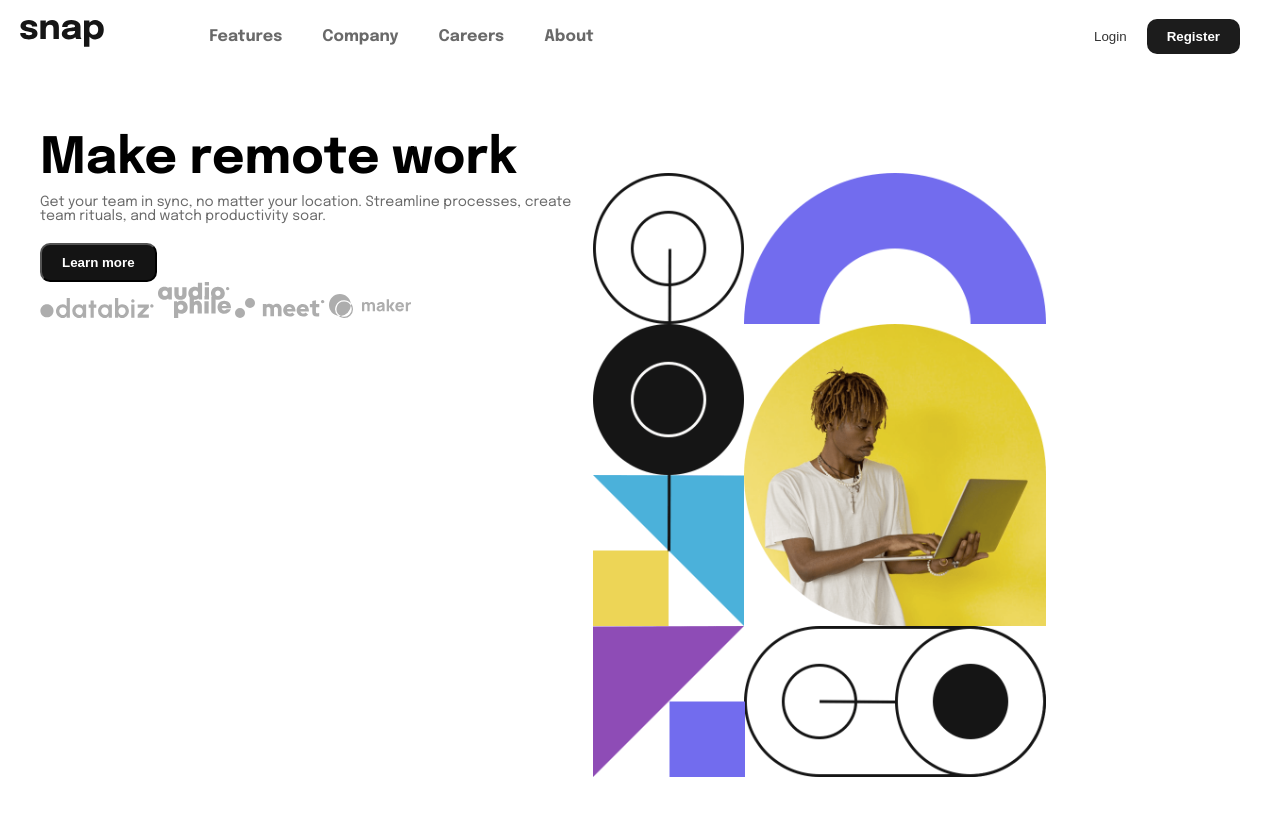
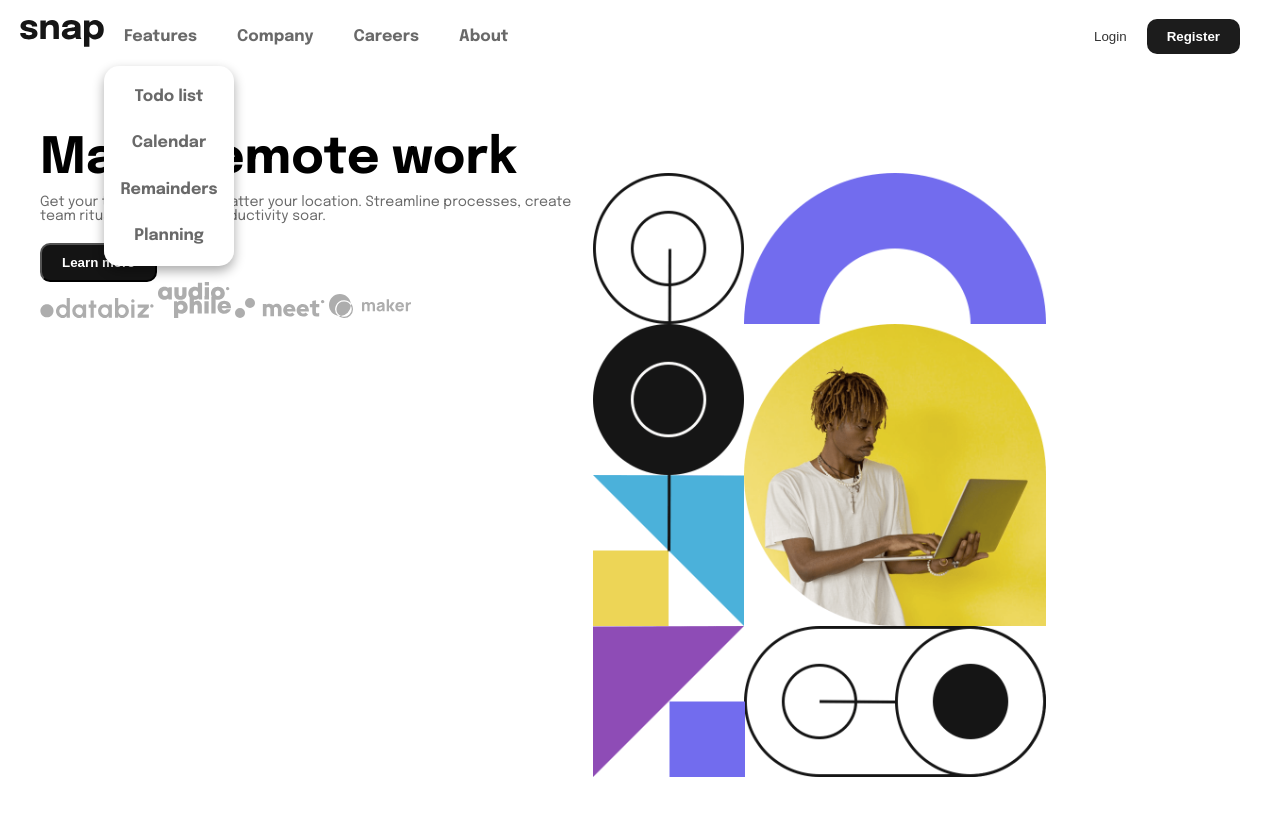
Before and after one commit to Mrdev64/SIS, a plain HTML site: page intro-section-with-dropdown-navigation-main/index.html in a window 1280 px wide. Both pictures are taken after a click on the link "Features". Drawn offline with Linux system fonts and the light colour scheme.

Commit message:
cambios de tamanno, alineacion, drop downs

```diff
--- a/intro-section-with-dropdown-navigation-main/index.html
+++ b/intro-section-with-dropdown-navigation-main/index.html
@@ -21,10 +21,33 @@
         <img src="./images/logo.svg" alt="Logo">
       </div>
       <ul class="nav-links">
-        <li><a href="#">Features</a></li>
-        <li><a href="#">Company</a></li>
-        <li><a href="#">Careers</a></li>
-        <li><a href="#">About</a></li>
+        <li class="feature_container" id="feature_container">
+          <div >
+            <a href="#">Features</a>
+          </div>
+          <div class="features" id="features">
+            <a href="">Todo list</a>
+            <a href="">Calendar</a>
+            <a href="">Remainders</a>
+            <a href="">Planning</a>
+          </div>
+        </li>
+        <li class="feature_container" id="company_container">
+          <div >
+            <a href="#">Company</a>
+          </div>
+          <div class="features" id="company">
+            <a href="">History</a>
+            <a href="">Our Team</a>
+            <a href="">Blog</a>
+          </div>
+        </li>
+        <li class="feature_container" id="careers_container">
+            <a href="">Careers</a>
+        </li>
+        <li class="feature_container" id="about_container">
+          <a href="">About</a>
+        </li>
       </ul>
       <div class="auth-buttons">
         <button class="login">Login</button>
@@ -52,6 +75,6 @@
 
 
 
-
+    <script src="index.js"></script>
 </body>
 </html>
--- /dev/null
+++ b/intro-section-with-dropdown-navigation-main/index.js
@@ -0,0 +1,22 @@
+const features = document.getElementById("feature_container");
+const company = document.getElementById("company_container");
+let featopened = false;
+let comopened = false;
+const openFeatures = ()=>{
+    if(comopened){
+        opencom()
+    }
+    document.getElementById("features").classList.toggle("visible");
+    featopened = !featopened;
+}
+const opencom = ()=>{
+    if(featopened){
+        openFeatures()
+    }
+    document.getElementById("company").classList.toggle("visible");
+    comopened= !comopened;
+}
+
+
+features.addEventListener("click",openFeatures);
+company.addEventListener("click",opencom);
--- a/intro-section-with-dropdown-navigation-main/style.css
+++ b/intro-section-with-dropdown-navigation-main/style.css
@@ -13,6 +13,7 @@
   color: #333;
 }
 .body {
+  background-color: rgb(250, 250, 250);
   font-family: epilogue;
   margin: 0;
   padding: 0;
@@ -36,11 +37,10 @@
   color: hsl(228, 45%, 44%);
 }
 .nav-links {
-  width: 50%;
+  width: 50vw;
   list-style: none;
   display: flex;
-  flex-direction: row;
-  justify-content: center;
+  justify-content: left;
   align-items: center;
   padding: 0;
 
@@ -56,6 +56,41 @@
   color: hsl(0, 0%, 41%);
 }
 
+.visible{
+  visibility: visible !important;
+}
+
+.feature_container{
+  position: relative;
+}
+
+
+
+.features{
+  width: 130px;
+  height: 200px;
+  position: absolute;
+  left: 0;
+  top: 38px;
+  content: "hhhh";
+  background-color: #ffffff;
+  border-radius: 15px;
+  padding: 7px;
+  box-shadow: 0px 5px 12px #00000055;
+  box-sizing: border-box;
+  display: flex;
+  flex-direction: column;
+  justify-content: space-around;
+  text-align: center;
+  visibility: hidden;
+  a{
+    width: 100%;
+    padding: 0;
+  }
+
+
+}
+
 .auth-buttons {
   display: flex;
   gap: 20px;
@@ -65,7 +100,7 @@
   border-radius: 5px;
   position: absolute;
   right: 0;
-
+  background: #ffffff;
 
 }
 
```
